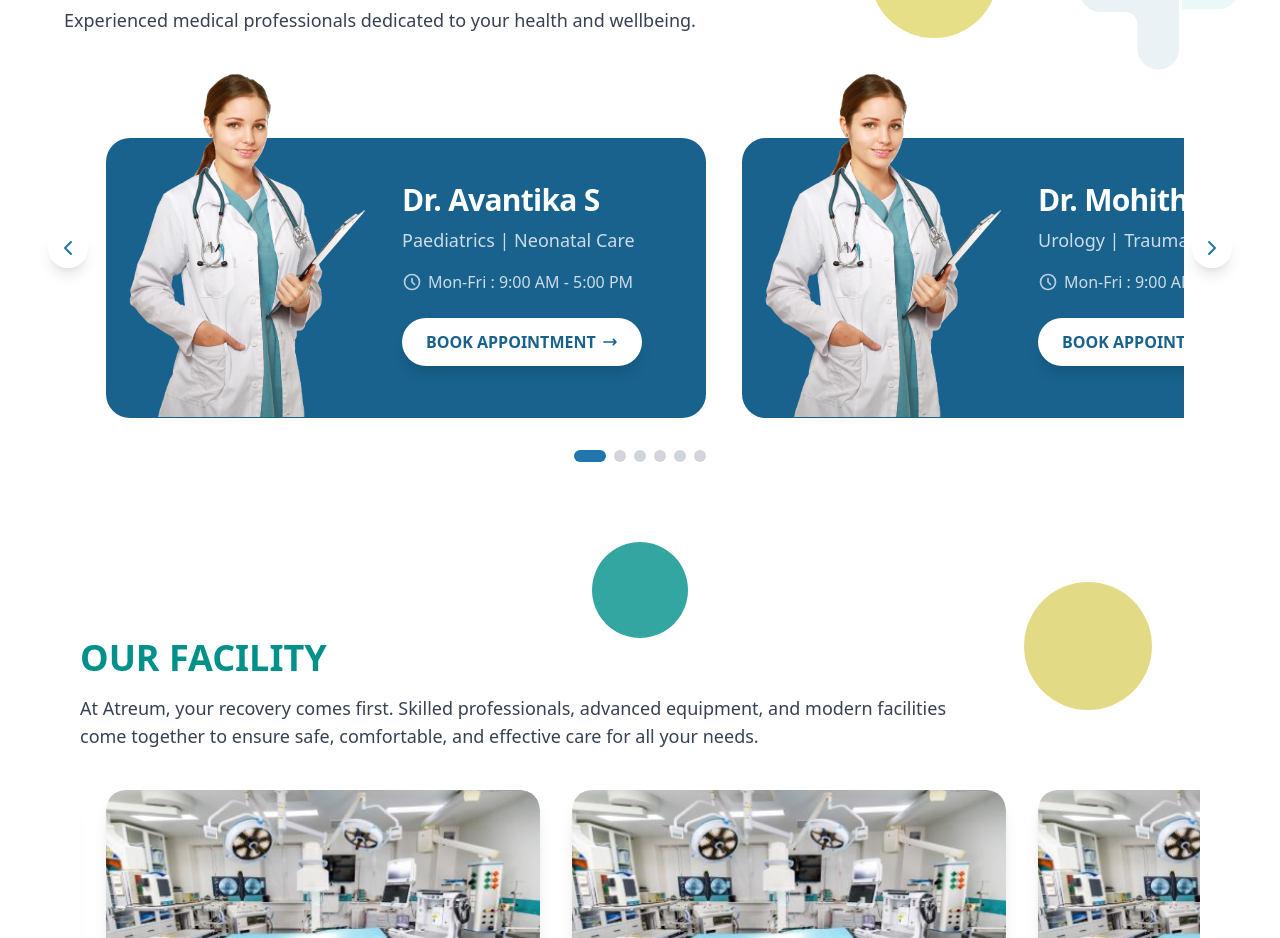
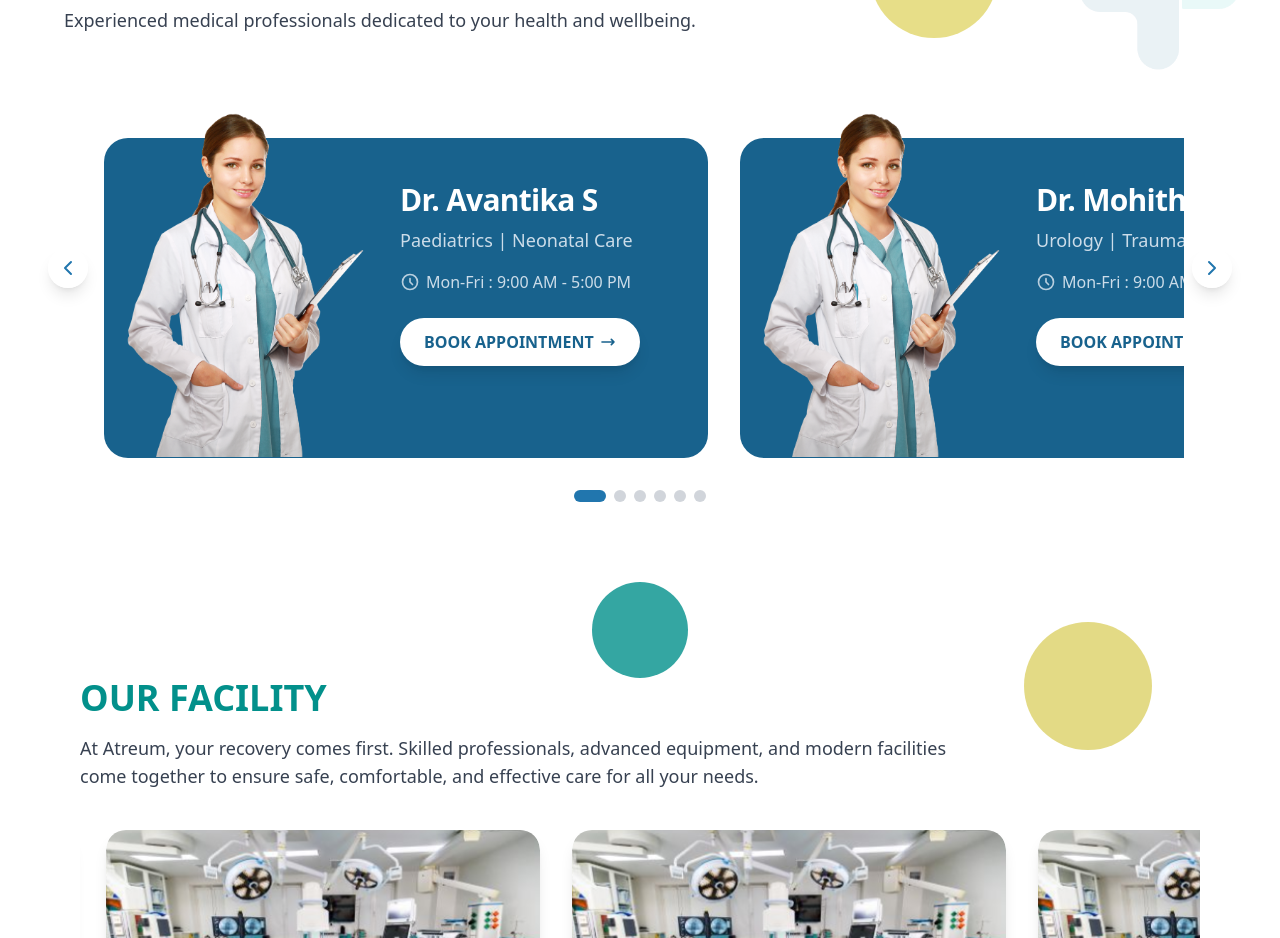
Before and after one commit to suman987654432/atreum, a React (Vite) app: page / in a window 1280 px wide. Shown: the part 2420-3358 px from the top of the page. Built offline with nearby package versions, Linux system fonts and the light colour scheme.

Commit message:
feat: update DoctorCard layout for improved responsiveness and visual consistency; comment out favicon link in index.html

```diff
--- a/index.html
+++ b/index.html
@@ -2,7 +2,7 @@
 <html lang="en">
   <head>
     <meta charset="UTF-8" />
-    <link rel="icon" type="image/svg+xml" href="/logo.png" />
+    <!-- <link rel="icon" type="image/svg+xml" href="/logo.png" /> -->
     <meta name="viewport" content="width=device-width, initial-scale=1.0" />
     <title> Atreum Hospital</title>
   </head>
--- a/src/components/LandingPage/DoctorCard.jsx
+++ b/src/components/LandingPage/DoctorCard.jsx
@@ -5,37 +5,33 @@ const DoctorCard = ({ doctorData }) => {
     return (
         <div className="flex items-center px-1 sm:px-2 pt-6 xs:pt-8 sm:pt-12 md:pt-16 w-full justify-center">
             <div
-                className="relative rounded-2xl sm:rounded-[24px] bg-[#18628D] px-4 xs:px-5 sm:px-6 md:px-10 py-6 xs:py-7 sm:py-8 md:py-10 flex flex-col sm:flex-row items-center sm:items-start w-full transition-all duration-300"
-                style={{
-                    maxWidth: 600,
-                    minHeight: window.innerWidth < 640 ? 240 : 280,
-                }}
+                className="relative rounded-2xl sm:rounded-[24px] bg-[#18628D] px-4 xs:px-5 sm:px-5 md:px-8 lg:px-10 py-6 xs:py-7 sm:py-6 md:py-8 lg:py-10 flex flex-col sm:flex-row items-center sm:items-start w-full transition-all duration-300 max-w-[600px] lg:max-w-4xl min-h-[240px] sm:min-h-[250px] md:min-h-[280px] lg:min-h-[320px]"
             >
                 {/* Doctor Image - absolute bottom left */}
                 <img
                     src={doctor}
                     alt={doctorData.name}
-                    className="absolute left-[-8px] xs:left-[-10px] sm:left-5 bottom-0 h-48 xs:h-56 sm:h-80 md:h-96 object-contain pointer-events-none"
+                    className="absolute left-[-8px] xs:left-[-10px] sm:left-2 md:left-4 lg:left-5 bottom-0 h-48 xs:h-56 sm:h-56 md:h-72 lg:h-96 object-contain pointer-events-none"
                     style={{ zIndex: 2 }}
                 />
 
                 {/* Card Content */}
-                <div className="w-full pl-32 xs:pl-36 sm:pl-0 sm:ml-56 md:ml-64 relative z-10 pt-1 xs:pt-2 text-left">
-                    <h2 className="text-white text-lg xs:text-xl sm:text-2xl md:text-3xl font-bold mb-1 sm:mb-2 leading-tight tracking-tight">
+                <div className="w-full pl-32 xs:pl-36 sm:pl-0 sm:ml-44 md:ml-56 lg:ml-64 relative z-10 pt-1 xs:pt-2 text-left">
+                    <h2 className="text-white text-lg xs:text-xl sm:text-lg md:text-2xl lg:text-3xl font-bold mb-1 sm:mb-2 leading-tight tracking-tight whitespace-nowrap overflow-hidden text-ellipsis">
                         {doctorData.name}
                     </h2>
-                    <p className="text-[#e0eaf3]/90 text-[10px] xs:text-xs sm:text-base md:text-lg mb-2.5 xs:mb-3 sm:mb-4 font-medium truncate">
+                    <p className="text-[#e0eaf3]/90 text-[10px] xs:text-xs sm:text-xs md:text-base lg:text-lg mb-2.5 xs:mb-3 sm:mb-3 md:mb-4 font-medium whitespace-nowrap overflow-hidden text-ellipsis">
                         {doctorData.specialties.join(' | ')}
                     </p>
-                    <div className="flex items-center text-[#e0eaf3] mb-3.5 xs:mb-4 sm:mb-5 md:mb-6">
-                        <svg xmlns="http://www.w3.org/2000/svg" className="h-3.5 w-3.5 xs:h-4 xs:w-4 sm:h-5 sm:w-5 mr-1.5 xs:mr-2 flex-shrink-0 opacity-80" fill="none" viewBox="0 0 24 24" stroke="currentColor">
+                    <div className="flex items-center text-[#e0eaf3] mb-3.5 xs:mb-4 sm:mb-4 md:mb-6">
+                        <svg xmlns="http://www.w3.org/2000/svg" className="h-3.5 w-3.5 xs:h-4 xs:w-4 sm:h-4 sm:w-4 md:h-5 md:w-5 mr-1.5 xs:mr-2 flex-shrink-0 opacity-80" fill="none" viewBox="0 0 24 24" stroke="currentColor">
                             <path strokeLinecap="round" strokeLinejoin="round" strokeWidth={2} d="M12 8v4l3 3m6-3a9 9 0 11-18 0 9 9 0 0118 0z" />
                         </svg>
-                        <span className="font-medium text-[10px] xs:text-xs sm:text-base opacity-90">{doctorData.schedule}</span>
+                        <span className="font-medium text-[10px] xs:text-xs sm:text-xs md:text-sm lg:text-base opacity-90">{doctorData.schedule}</span>
                     </div>
-                    <button className="bg-white text-[#18628D] hover:bg-gray-50 active:scale-95 font-bold px-4 py-2 xs:px-5 xs:py-2.5 sm:px-6 sm:py-3 text-[10px] xs:text-xs sm:text-base rounded-full flex items-center gap-1.5 xs:gap-2 shadow-lg transition-transform duration-200">
+                    <button className="bg-white text-[#18628D] hover:bg-gray-50 active:scale-95 font-bold px-4 py-2 xs:px-5 xs:py-2.5 sm:px-4 sm:py-2 md:px-5 md:py-2.5 lg:px-6 lg:py-3 text-[10px] xs:text-xs sm:text-xs md:text-sm lg:text-base rounded-full flex items-center gap-1.5 xs:gap-2 shadow-lg transition-transform duration-200">
                         BOOK APPOINTMENT
-                        <svg xmlns="http://www.w3.org/2000/svg" className="h-2.5 w-2.5 xs:h-3 xs:w-3 sm:h-4 sm:w-4 stroke-[3]" fill="none" viewBox="0 0 24 24" stroke="currentColor">
+                        <svg xmlns="http://www.w3.org/2000/svg" className="h-2.5 w-2.5 xs:h-3 xs:w-3 sm:h-3 sm:w-3 md:h-3.5 md:w-3.5 lg:h-4 lg:w-4 stroke-[3]" fill="none" viewBox="0 0 24 24" stroke="currentColor">
                             <path strokeLinecap="round" strokeLinejoin="round" strokeWidth={2.5} d="M17 8l4 4m0 0l-4 4m4-4H3" />
                         </svg>
                     </button>
```
